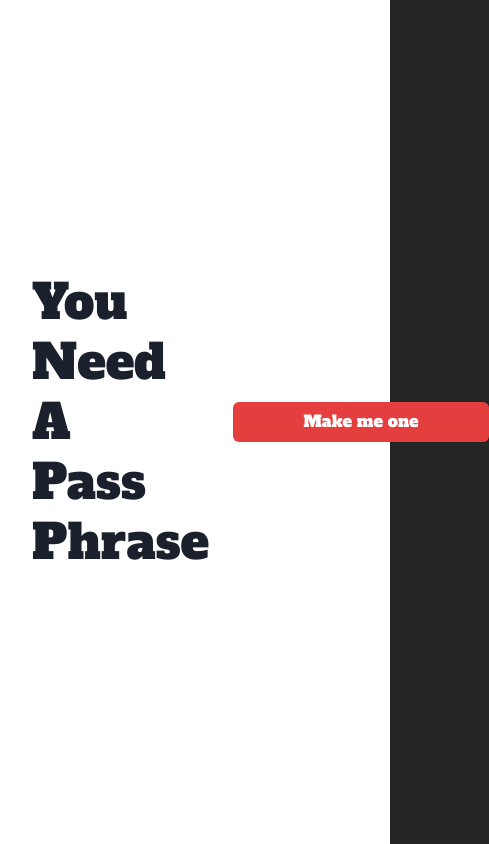
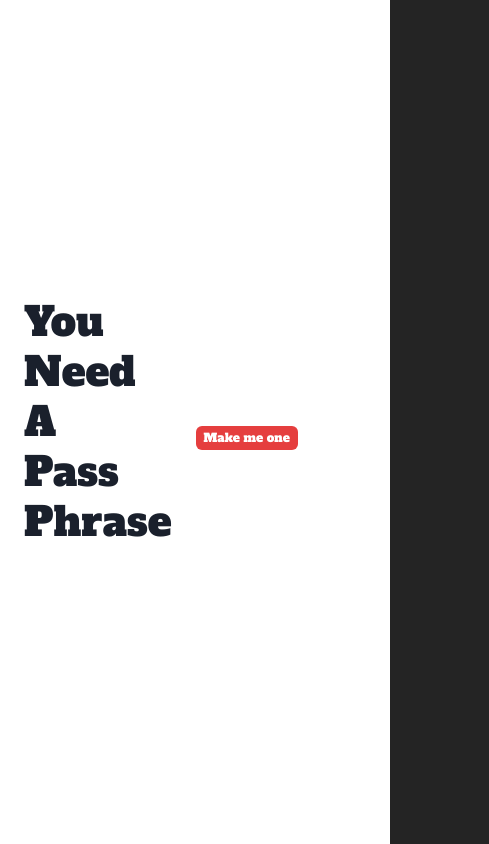
Before and after one commit to cdanielsen/next-long-pass, a React (Vite) app: page / in a window 390 px wide. Shown: the whole page, 489 px wide, since content can reach past the window. Built offline with nearby package versions, Linux system fonts and the light colour scheme.

Commit message:
refactor: lean into design lib utility classes; make more responsive

```diff
--- a/src/Main.css
+++ b/src/Main.css
@@ -16,7 +16,7 @@
 #root {
   max-width: 1280px;
   margin: 0 auto;
-  padding: 0 2rem;
+  padding: 0 1.5rem;
 }
 
 body {
--- a/src/components/App.css
+++ /dev/null
@@ -1,4 +0,0 @@
-#App__container {
-  display: flex;
-  height: 100vh;
-}
--- a/src/components/App.tsx
+++ b/src/components/App.tsx
@@ -1,13 +1,13 @@
+import { Flex } from "@chakra-ui/react";
 import Header from "./Header";
-import "./App.css";
 import Content from "./Content";
 
 function App() {
   return (
-    <div id="App__container">
+    <Flex height="100vh">
       <Header />
       <Content />
-    </div>
+    </Flex>
   );
 }
 
--- a/src/components/Content.css
+++ /dev/null
@@ -1,15 +0,0 @@
-#Content {
-  display: flex;
-  flex-direction: column;
-  justify-content: center;
-  align-items: flex-start;
-  margin-left: 24px;
-}
-
-#Content__generate-passphrase-button {
-  width: 256px;
-}
-
-#Content__generate-description-button {
-  width: 256px;
-}
--- a/src/components/Content.tsx
+++ b/src/components/Content.tsx
@@ -1,9 +1,8 @@
 import { useState } from "react";
-import { Button, ButtonGroup } from "@chakra-ui/react";
+import { Button, ButtonGroup, Flex } from "@chakra-ui/react";
 import { generate } from "random-words";
 import Passphrase from "./Passphrase";
 import Description from "./Description";
-import "./Content.css";
 import { fetchPassphraseDescription } from "../clients/openai";
 
 const Content = () => {
@@ -39,30 +38,32 @@ const Content = () => {
   };
 
   return (
-    <main id="Content">
-      {currentPassphrase && (
-        <Passphrase passphrase={`"${currentPassphrase}"`} />
-      )}
+    <Flex as="main" direction="column" justify="center">
+      {currentPassphrase && <Passphrase passphrase={currentPassphrase} />}
       {currentDescription && <Description description={currentDescription} />}
-      <ButtonGroup>
+      <ButtonGroup
+        marginTop="2rem"
+        orientation="vertical"
+        alignItems={"flex-start"}
+      >
         <Button
           colorScheme="red"
-          id="Content__generate-passphrase-button"
           onClick={updatePassphrase}
+          size={["xs", "sm", "md"]}
         >
           Make me one
         </Button>
         {currentPassphrase && (
           <Button
             colorScheme="blue"
-            id="Content__generate-description-button"
+            size={["xs", "sm", "md"]}
             onClick={generatePassphraseDescription(currentPassphrase)}
           >
             Generate AI description
           </Button>
         )}
       </ButtonGroup>
-    </main>
+    </Flex>
   );
 };
 
--- a/src/components/Description.css
+++ /dev/null
@@ -1,4 +0,0 @@
-#Description {
-  font-size: 1rem;
-  margin: 32px 0;
-}
--- a/src/components/Description.tsx
+++ b/src/components/Description.tsx
@@ -1,5 +1,5 @@
+import { Box } from "@chakra-ui/react";
 import Typewriter from "typewriter-effect";
-import "./Description.css";
 
 interface DescriptionProps {
   description: string;
@@ -7,17 +7,18 @@ interface DescriptionProps {
 
 const Passphrase = ({ description }: DescriptionProps) => {
   return (
-    <section id="Description">
+    <Box as="section" margin="1rem 0" fontSize={[".75rem", "1.5rem"]}>
       <code>
         <Typewriter
           options={{
             strings: description,
             autoStart: true,
             delay: 35,
+            cursor: "",
           }}
         />
       </code>
-    </section>
+    </Box>
   );
 };
 
--- a/src/components/Header.css
+++ /dev/null
@@ -1,30 +0,0 @@
-.header__title {
-  display: flex;
-  flex-direction: column;
-  justify-content: center;
-  font-size: 10rem;
-  line-height: 125%;
-}
-
-/* Biggish */
-@media screen and (min-width: 801px) and (max-width: 1200px) {
-  .header__title {
-    font-size: 8rem;
-  }
-}
-
-/* Med */
-@media screen and (min-width: 401px) and (max-width: 800px),
-  (max-height: 1000px) {
-  .header__title {
-    font-size: 5rem;
-  }
-}
-
-/* Small */
-@media screen and ((min-width: 1px) and (max-width: 400px)),
-  (max-height: 500px) {
-  .header__title {
-    font-size: 3rem;
-  }
-}
--- a/src/components/Header.tsx
+++ b/src/components/Header.tsx
@@ -1,13 +1,20 @@
-import "./Header.css";
+import { Flex } from "@chakra-ui/react";
 
 const Header = () => {
   const titleWords = ["You", "Need", "A", "Pass", "Phrase"];
   return (
-    <header className="header__title">
+    <Flex
+      as="header"
+      direction="column"
+      justify="center"
+      fontSize={["2.5rem", "5rem", "8rem"]}
+      lineHeight="125%"
+      marginRight="1.5rem"
+    >
       {titleWords.map((word) => (
         <div key={word}>{word}</div>
       ))}
-    </header>
+    </Flex>
   );
 };
 
--- a/src/components/Passphrase.tsx
+++ b/src/components/Passphrase.tsx
@@ -24,7 +24,7 @@ const Passphrase = ({ passphrase }: PassphraseProps) => {
       justify="space-between"
       align="center"
       width="100%"
-      fontSize={"1.5rem"}
+      fontSize={["1rem", "2rem"]}
     >
       <Typewriter
         options={{
@@ -40,6 +40,7 @@ const Passphrase = ({ passphrase }: PassphraseProps) => {
         aria-label="Copy passphrase"
         icon={<CopyIcon />}
         onClick={copyTextToClipboard(passphrase)}
+        marginLeft="1rem"
       />
     </Flex>
   );
```
